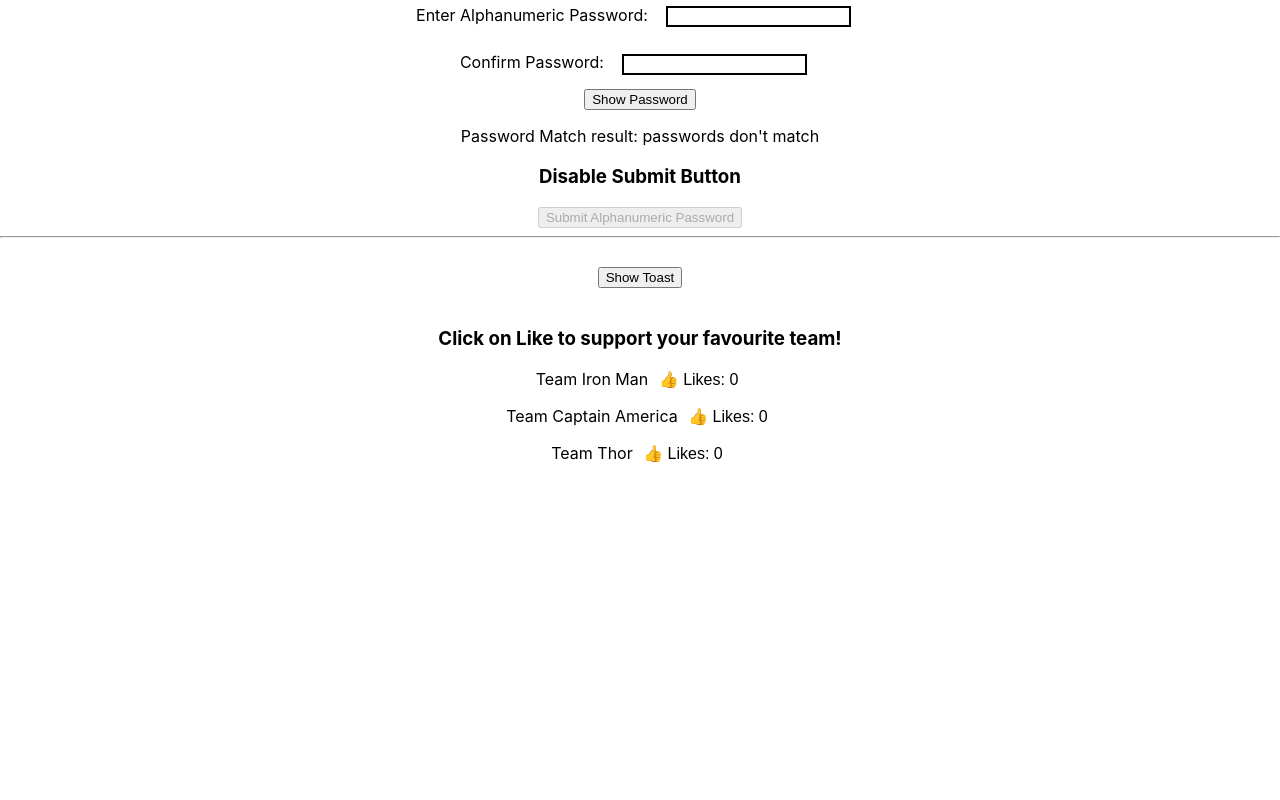
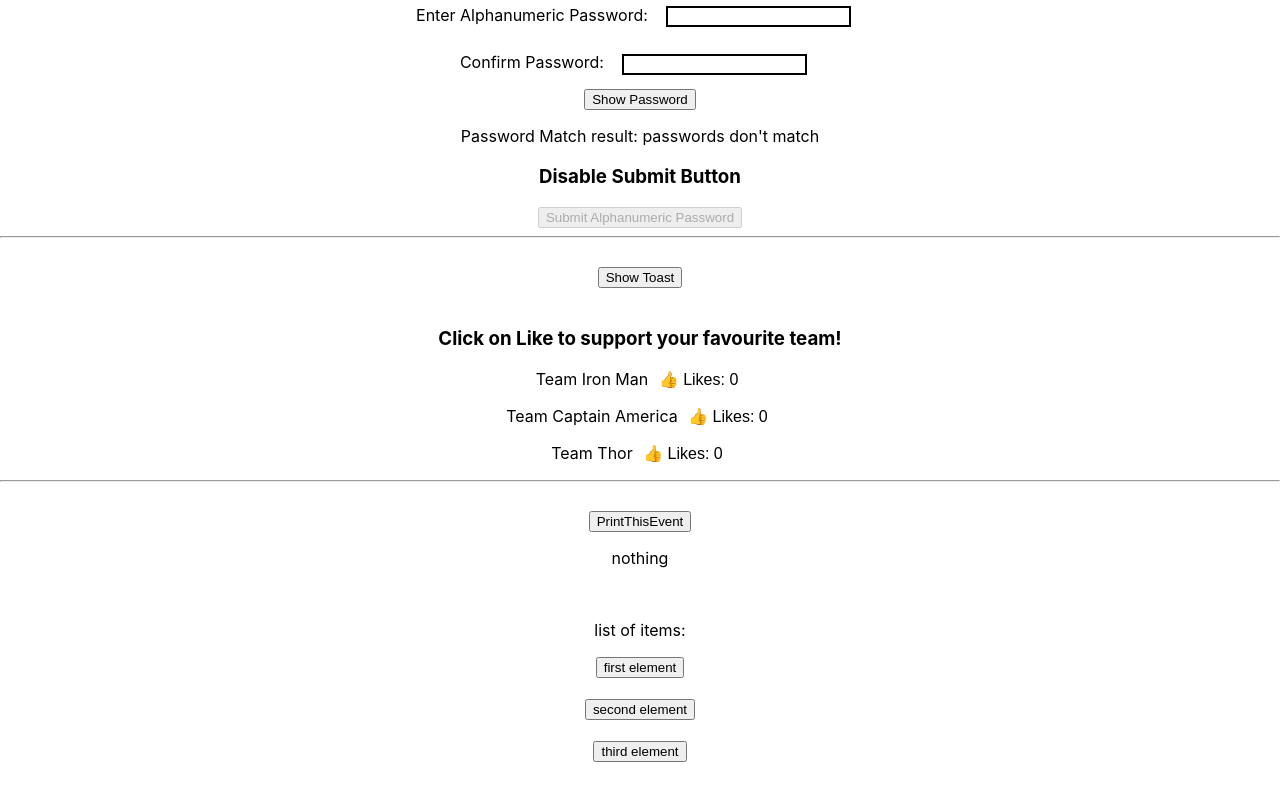
Before and after one commit to RadhikaRJ/practice-react, a React (Create React App) app: page / in a window 1280 px wide. Shown: the part 648-1448 px from the top of the page. Before the commit the page ends 1128 px from the top, so only its background shows below. Built offline with nearby package versions, Linux system fonts and the light colour scheme.

Commit message:
onClick_Practice_exercise

```diff
--- a/src/App.js
+++ b/src/App.js
@@ -8,6 +8,7 @@
 import AlphanumericPasswordVerification from "./Exercise-components/AlphanumericPasswordVerification";
 import ToastDisplay from './Exercise-components/ToastDisplay';
 import LikeInAList from './Exercise-components/LikeInAList';
+import OnButtonClickexercise from './Exercise-components/OnButtonClickexercise';
 
 function App() {
 
@@ -25,7 +26,9 @@
       <ToastDisplay/>
       <br></br>
       <LikeInAList/>
-
+      <hr></hr>
+      <br></br>
+      <OnButtonClickexercise/>
     </div>
   );
 }
--- /dev/null
+++ b/src/Exercise-components/ButtonForDisplay.js
@@ -0,0 +1,32 @@
+
+import {useState} from "react";
+
+function ButtonForDisplay(props){
+    var [isDisplayed,setIsDisplayed]=useState(true);
+
+    function setDivStyle(){
+        if(isDisplayed){
+            return({
+                display:"none"
+            })
+        }
+        else return({
+            display:"inline"
+        })
+    }
+
+    return(
+        <div >
+            <button onClick={()=>{
+                       setIsDisplayed(!isDisplayed);
+                      }}
+                           >{props.i.item}</button>
+                   <br></br>
+                  <div style={setDivStyle()}>
+                        <span>{props.i.description}</span>
+                  </div>
+                      <br></br>
+        </div>
+    )
+}
+export default ButtonForDisplay;
--- /dev/null
+++ b/src/Exercise-components/OnButtonClickexercise.js
@@ -0,0 +1,42 @@
+import {useState} from "react";
+import ButtonForDisplay from "./ButtonForDisplay";
+function OnButtonClickexercise(){
+
+    const [someButtonValue,setSomeButtonValue]=useState("nothing");
+
+
+
+    const itemList=[
+        {
+        item:"first element",
+        description:"Jovial"
+    },
+    {
+        item:"second element",
+        description:"Funny"
+    },
+    {
+        item:"third element",
+        description:"Humorous"
+    }
+]
+    return(
+        <div>
+            <button onClick={(ev)=>{setSomeButtonValue(ev.target.innerText)}}> PrintThisEvent</button>
+            <p>{someButtonValue}</p>
+            <br></br>
+            <p>list of items:</p>
+            {
+               itemList.map((i)=>(
+
+                   <div>
+                       <ButtonForDisplay i={i}/>
+
+                   </div>
+               ))
+            }
+            <br></br>
+        </div>
+    )
+}
+export default OnButtonClickexercise;
```
